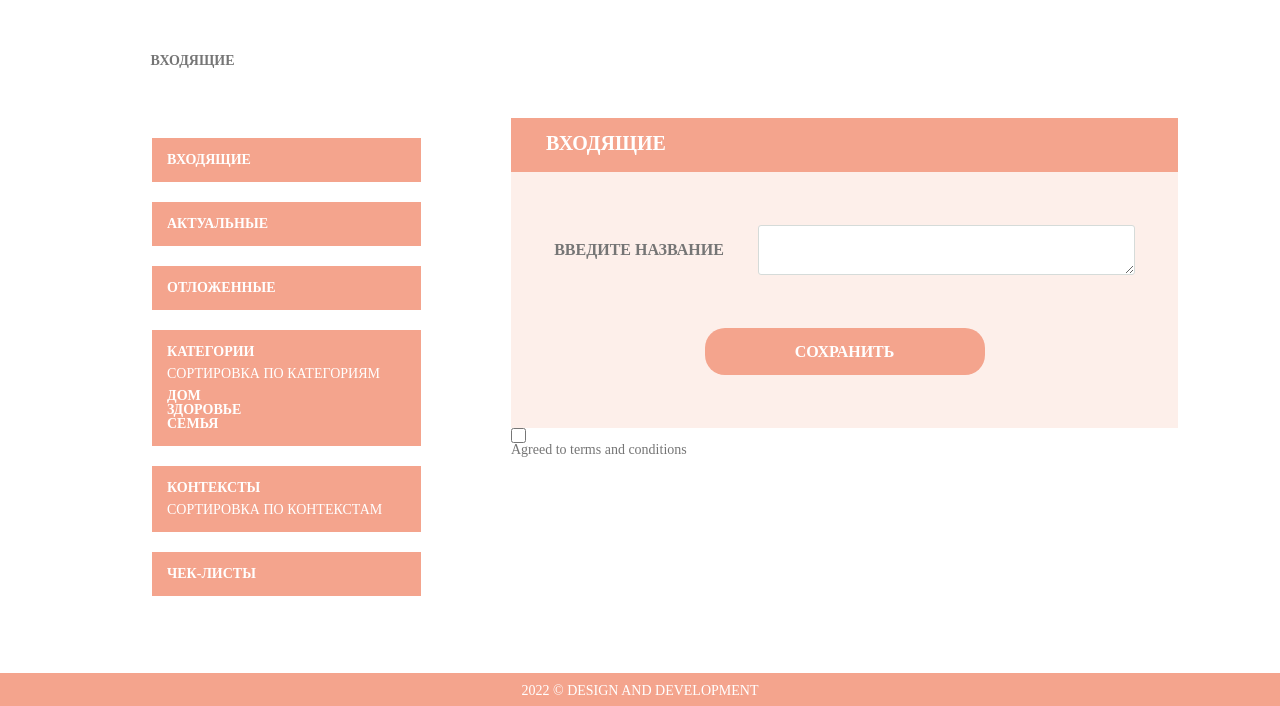
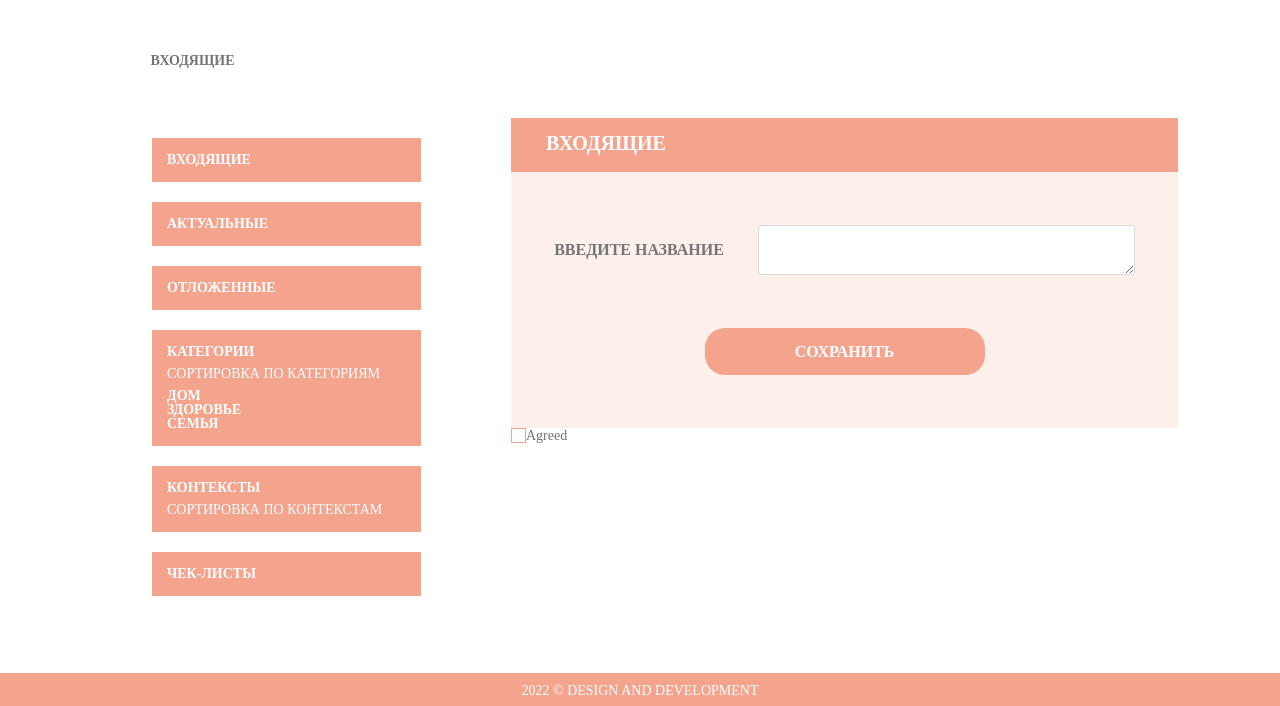
Before and after one commit to sssheina/ITGirl-Project-JS, a website: page index.html in a window 1280 px wide. Shown: the part 94-800 px from the top of the page. Drawn offline with nearby package versions, Linux system fonts and the light colour scheme; files that its build step writes are made by us from their sources.

Commit message:
new pages

```diff
--- a/assets/sass/buttons.scss
+++ b/assets/sass/buttons.scss
@@ -14,11 +14,3 @@
   .btn:hover{
     background: #fdc2b1;
   }
-
-  .checkmark {
-    width: 15px;
-    height: 15px;
-    border: 1px solid #F4A48D;
-    display: block;
-    position: relative;
-}
--- /dev/null
+++ b/assets/sass/checkmark.scss
@@ -0,0 +1,42 @@
+.check{
+    width: 15px;
+    height: 15px;
+    position: relative;
+    display: block;
+    cursor: pointer;
+  }
+
+  .check input[type="checkbox"]{
+    position: absolute;
+    top: 0;
+    left: 0;
+    opacity: 0;
+  }
+
+  .checkmark{
+    width: 15px;
+    height: 15px;
+    border: 1px solid #F4A48D;
+    display: block;
+    position: relative;
+  }
+
+  .checkmark:before{
+    content: "";
+    position: absolute;
+    top: 1px;
+    left: 2px;
+    width: 5px;
+    height: 2px;
+    border: 2px solid;
+    border-color: transparent transparent #fff #fff;
+    transform: rotate(-45deg);
+    display: none;
+  }
+
+  .check input[type="checkbox"]:checked ~ .checkmark{
+    background: #F4A48D;
+  }
+  .check input[type="checkbox"]:checked ~ .checkmark:before{
+    display: block;
+  }
--- a/assets/sass/style.sass
+++ b/assets/sass/style.sass
@@ -10,3 +10,4 @@
 @import "1_inbox.scss"
 @import "aside_navigation.scss"
 @import "breadcrumb.scss"
+@import "checkmark.scss"
--- a/index.html
+++ b/index.html
@@ -9,7 +9,7 @@
       href="./assets/images/logo_peach.png"
       type="image/png"
     />
-    <link rel="stylesheet" href="./assets/styles/style.css" />
+    <link rel="stylesheet" href="./dist/styles/style.css" />
     <title>ПЛАНЕР</title>
   </head>
   <body>
@@ -104,12 +104,12 @@
 
                       <!-- СПИСОК ВХОДЯЩИХ-->
                       <div class="inbox__listItem listItem">
-                        <div class="inputfield terms">
-                          <label class="check">
-                            <input type="checkbox" class="checkmark" />
-
+                        <div class="inbox__inputfield ">
+                          <label class="inbox__check check">
+                            <input type="checkbox" id="agreedCheckbox" />
+                            <span class="inbox__checkmark checkmark"></span>
                           </label>
-                          <p>Agreed to terms and conditions</p>
+                          <p>Agreed</p>
                         </div>
                       </div>
 
```
Also changed, not shown: 2_inbox_edit.html (added), 3_quick.html (added), 4_projects.html (added), 5_stages.html (added), 6_stages_edit.html (added), assets/sass/1_inbox.scss (line endings or trailing spaces), assets/sass/2_inbox_edit.scss (added), assets/sass/3_quick.scss (added), assets/sass/4_projects.scss (added), assets/sass/5_stages.scss (added), assets/sass/6_stages_edit.scss (added).
